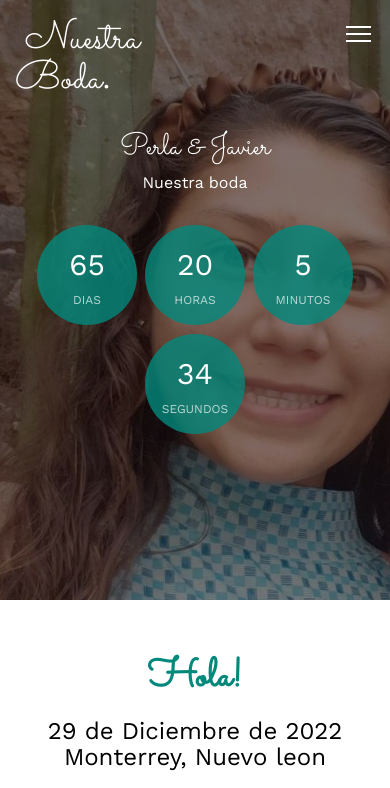
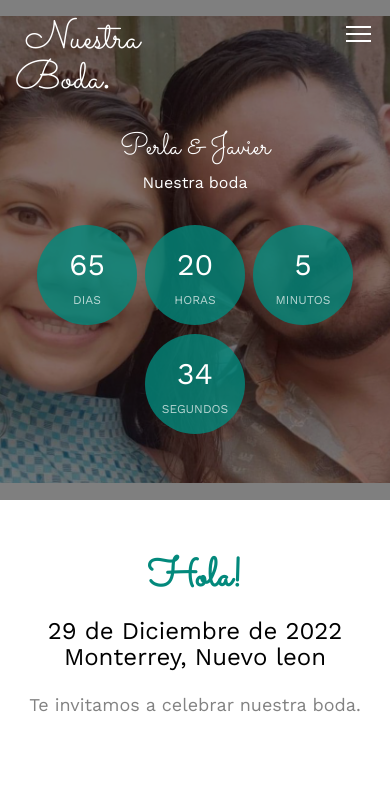
Before and after one commit to victorLagunaSau/bodaPerlaJavis, a plain HTML site: page index.html in a window 390 px wide. Shown: the top 788 px of the page. Drawn offline with nearby package versions, Linux system fonts and the light colour scheme; files whose address does not match are found by name.

Commit message:
css centrar

```diff
--- a/css/style.css
+++ b/css/style.css
@@ -6,7 +6,7 @@
   font-style: normal;
 }
 /* =======================================================
-*
+* fh5co-cover
 * 	Template Style
 *
 * ======================================================= */
@@ -92,6 +92,7 @@ h1, h2, h3, h4, h5, h6, figure {
   width: 100%;
   padding: 40px 0;
   z-index: 1001;
+
 }
 @media screen and (max-width: 768px) {
   .fh5co-nav {
@@ -297,12 +298,13 @@ h1, h2, h3, h4, h5, h6, figure {
 
 .fh5co-cover {
   height: 900px;
-  background-size: cover;
+  background-size: 100%;
   background-repeat: no-repeat;
   position: relative;
   width: 100%;
 }
 .fh5co-cover .overlay {
+  background-size: 100%;
   z-index: 0;
   position: absolute;
   bottom: 0;
@@ -317,7 +319,9 @@ h1, h2, h3, h4, h5, h6, figure {
 }
 @media screen and (max-width: 768px) {
   .fh5co-cover {
-    height: 600px;
+    background-size: 180%;
+    background-position: 50%;
+    height: 500px;
   }
 }
 .fh5co-cover .display-t,
```
